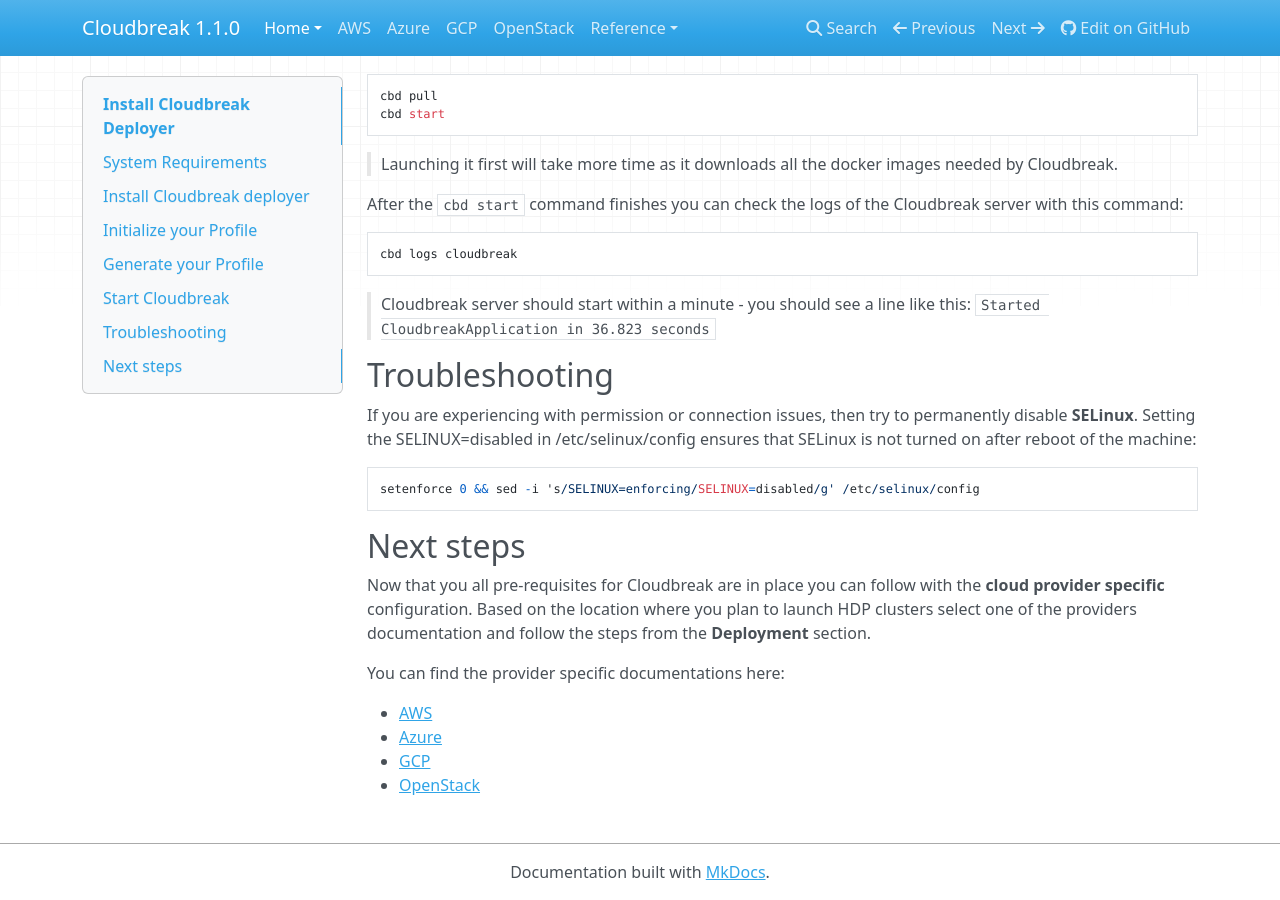
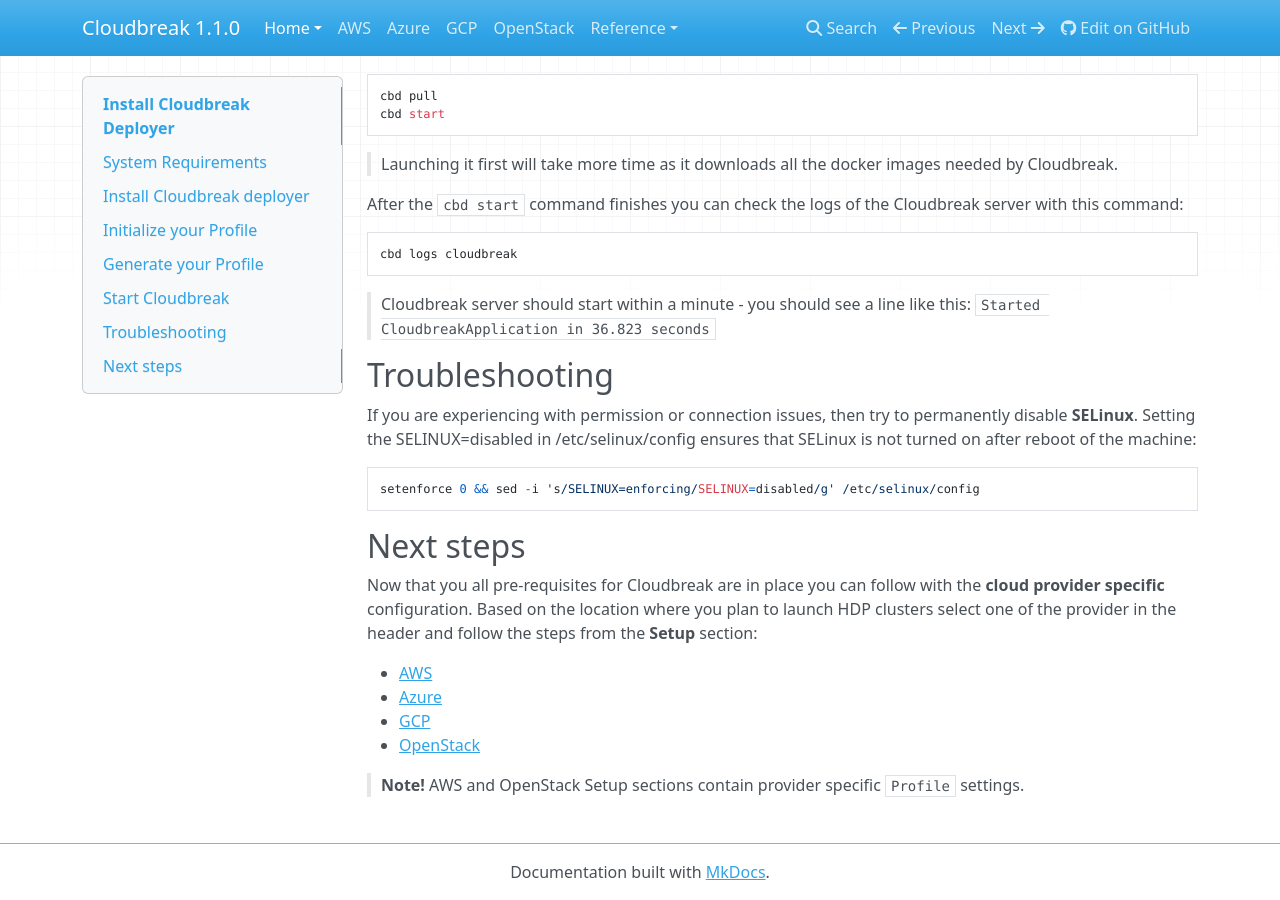
Before and after one commit to wprender/cloudbreak-docs, an MkDocs documentation site: the page built from docs/onprem.md, in a window 1280 px wide and 900 px high, scrolled down 2286 px. Built offline with MkDocs 1.6.1, drawn with Linux system fonts in a browser that asks for light colours; nearby versions of some CDN libraries; old or Windows-style settings are respelled for this version of MkDocs; some of the changed text lies outside the part shown.

Commit message:
Fixed typos

```diff
--- a/docs/onprem.md
+++ b/docs/onprem.md
@@ -136,11 +136,13 @@ setenforce 0 && sed -i 's/SELINUX=enforcing/SELINUX=disabled/g' /etc/selinux/con
 
 ## Next steps
 
-Now that you all pre-requisites for Cloudbreak are in place you can follow with the **cloud provider specific** configuration. Based on the location where you plan to launch HDP clusters select one of the providers documentation and follow the steps from the **Deployment** section.
+Now that you all pre-requisites for Cloudbreak are in place you can follow with the **cloud provider specific**
+configuration. Based on the location where you plan to launch HDP clusters select one of the provider in the header
+and follow the steps from the **Setup** section:
 
-You can find the provider specific documentations here:
+ * [AWS](aws.md#aws-setup)
+ * [Azure](azure.md)
+ * [GCP](gcp.md#google-setup)
+ * [OpenStack](openstack.md#openstack-setup)
 
-* [AWS](aws.md)
-* [Azure](azure.md)
-* [GCP](gcp.md)
-* [OpenStack](openstack.md)
+> **Note!** AWS and OpenStack Setup sections contain provider specific `Profile` settings.
```
Also changed, not shown: other parts of docs/onprem.md (+1 -1 lines), docs/azure.md (+3 -0 lines).
